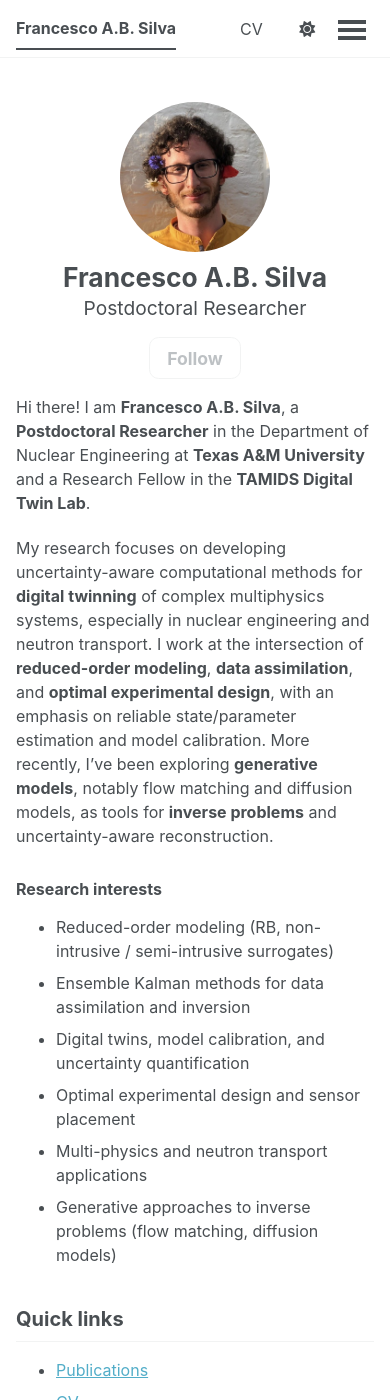
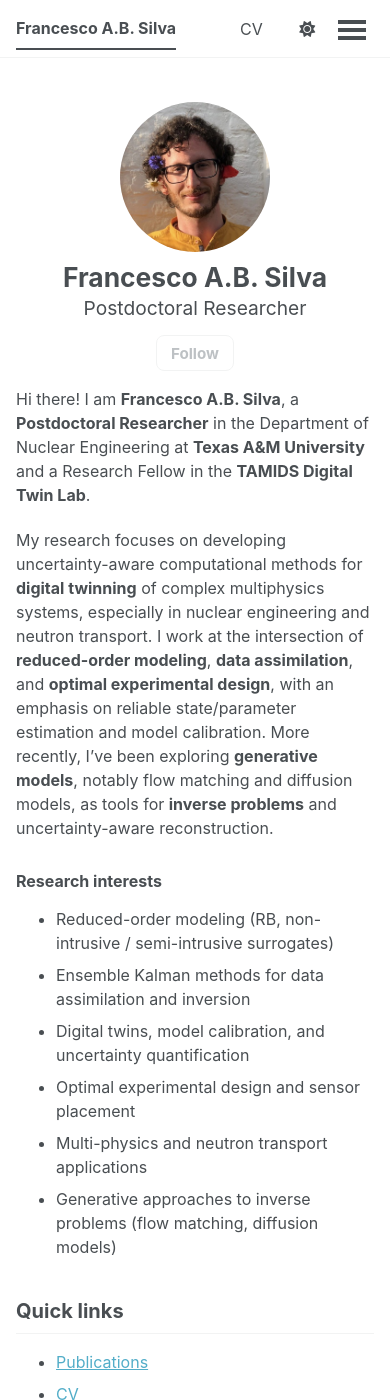
Before and after one commit to FrancescoSilva/francescosilva.github.io, a Jekyll site: the page built from _pages/about.md, in a window 390 px wide and 1400 px high. Built offline with Jekyll 4.4.1, drawn with Linux system fonts in a browser that asks for light colours.

Commit message:
Update main.scss

```diff
--- a/assets/css/main.scss
+++ b/assets/css/main.scss
@@ -42,7 +42,7 @@
     "vendor/font-awesome/brands"
 ;
 
-/* --- Mobile author profile: centered avatar + larger name + larger job title + centered Follow (larger button & menu) --- */
+/* --- Mobile author profile: centered avatar + larger name + readable job title + centered Follow (moderate button & menu) --- */
 @media screen and (max-width: 1023px) {
   /* Stack all author elements (override theme table-cells) */
   .sidebar .author__avatar,
@@ -98,17 +98,18 @@
   .sidebar .author__urls-wrapper {
     text-align: center;
     position: relative;
-    margin-top: 0.6rem;
+    margin-top: 0.55rem;
   }
 
-  /* Larger Follow button */
-  .sidebar .author__urls-wrapper button {
+  /* Follow button: moderate size */
+  .sidebar .author__urls-wrapper button,
+  .sidebar .author__urls-wrapper button.btn {
     float: none;
     display: inline-block;
-    margin: 0.35rem auto 0;
-    font-size: 1.10rem;       /* larger label */
-    padding: 0.60rem 1.05rem; /* larger tap target */
-    border-radius: 0.6rem;
+    margin: 0.3rem auto 0;
+    font-size: 0.95rem;       /* was 1.10rem */
+    padding: 0.45rem 0.85rem; /* was 0.60rem 1.05rem */
+    border-radius: 0.5rem;
   }
 
   /* Center dropdown list under Follow button */
@@ -116,30 +117,33 @@
     left: 50%;
     right: auto;
     transform: translateX(-50%);
-    margin-top: 0.85rem;
+    margin-top: 0.75rem;
     text-align: left;
     z-index: 20;
-    width: min(360px, 92vw);  /* a bit wider than before */
-    font-size: 1.05rem;       /* larger link text */
+    width: min(320px, 92vw);  /* a bit less wide than 360px */
   }
 
   .sidebar .author__urls.is--visible {
     z-index: 30;
   }
 
-  /* Larger tap targets for dropdown items */
+  /* Dropdown links: stronger selector + !important to beat theme defaults */
+  .sidebar .author__urls.social-icons a,
+  .sidebar .author__urls a {
+    display: block;
+    font-size: 1.0rem !important;          /* ensure it changes */
+    padding: 0.50rem 0.75rem !important;   /* ensure tap target changes */
+    line-height: 1.25;
+    margin: 0 !important;
+  }
+
   .sidebar .author__urls li {
     margin: 0;
   }
-  .sidebar .author__urls a {
-    display: block;
-    padding: 0.55rem 0.85rem; /* bigger per-item tap target */
-    line-height: 1.25;
-  }
 
-  /* Slightly larger icons in the dropdown */
+  /* Slightly larger icons in the dropdown (not huge) */
   .sidebar .author__urls i,
   .sidebar .author__urls svg {
-    font-size: 1.15em;
+    font-size: 1.1em;
   }
 }
```
